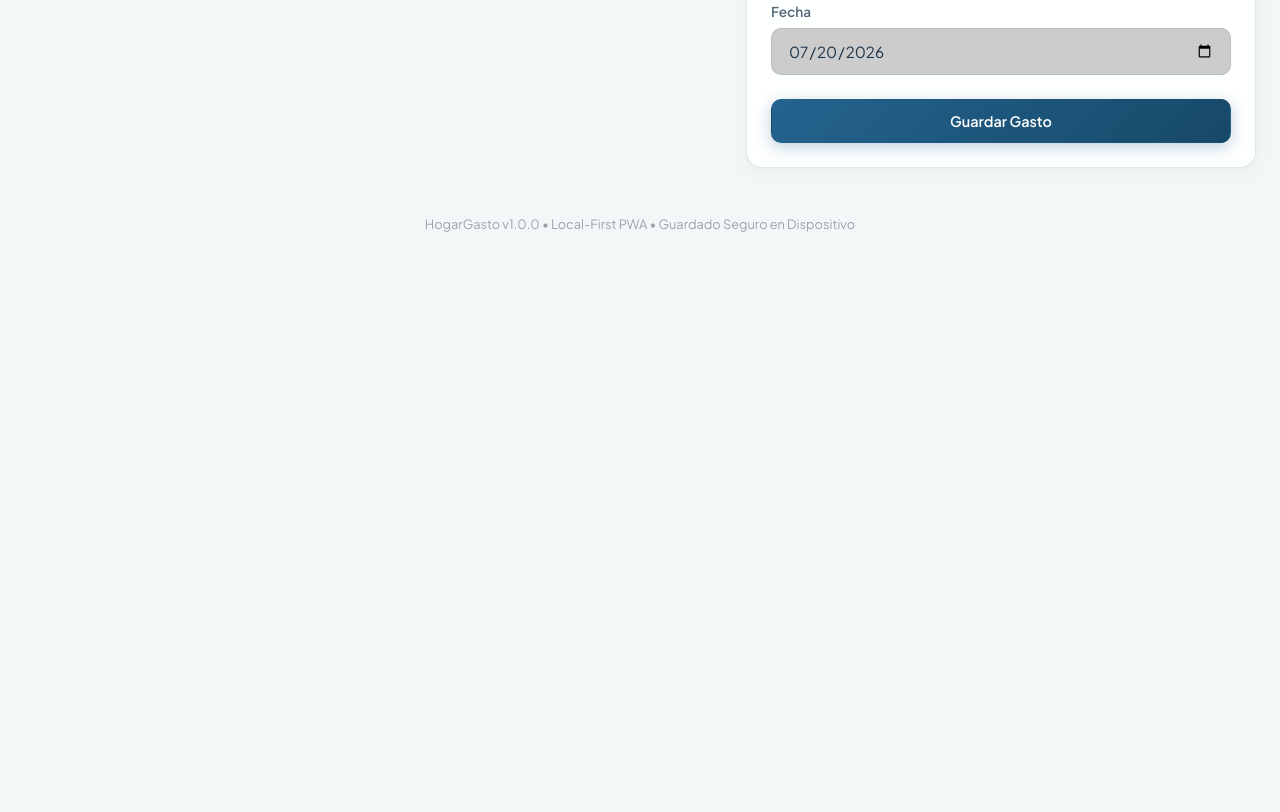
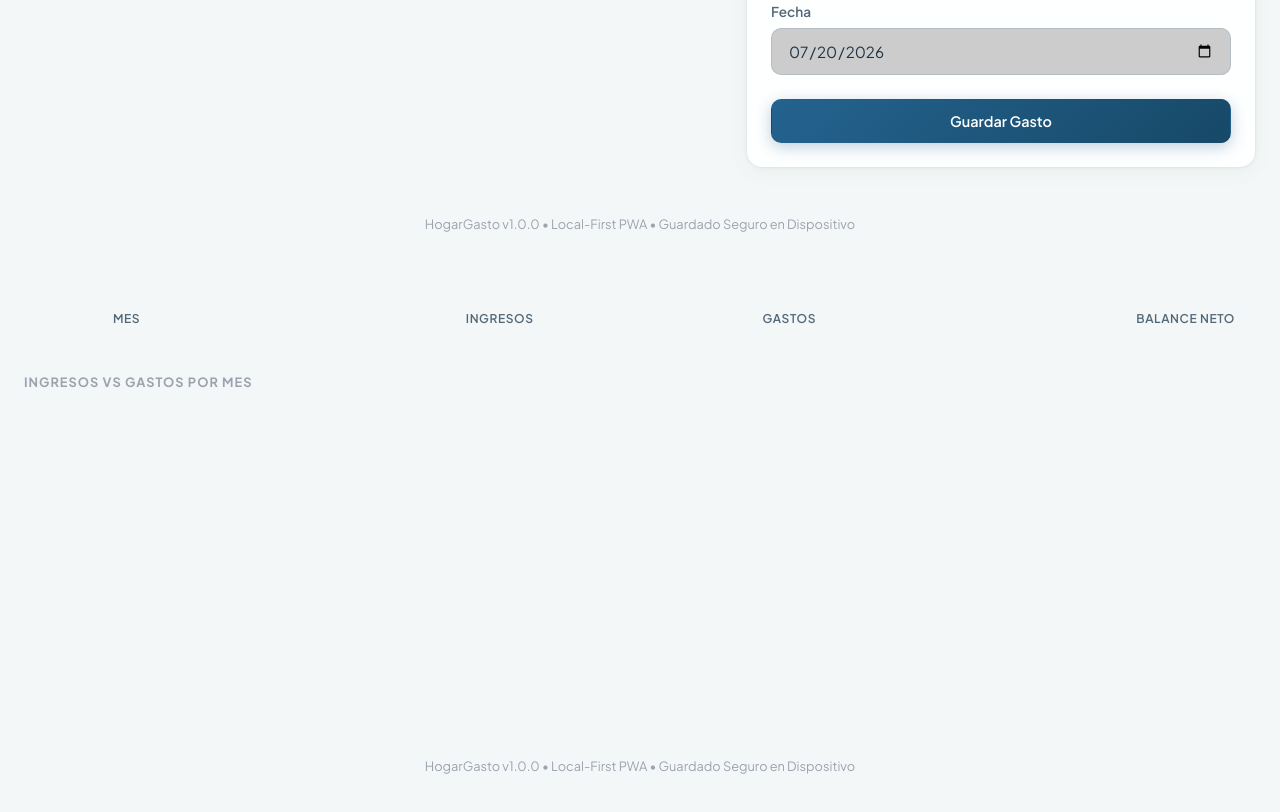
Before and after one commit to andersonjaimesortega-byte/hogar-gasto, a website: page index.html in a window 1280 px wide. Shown: the part 1215-2027 px from the top of the page. Before the commit the page ends 1559 px from the top, so only its background shows below. Drawn offline with nearby package versions, Linux system fonts and the light colour scheme.

Commit message:
Add files via upload

```diff
--- a/index.html
+++ b/index.html
@@ -305,12 +305,46 @@
         </footer>
     </div>
 
+            </div>
+            <div class="panel-content" style="margin-top: 1rem;">
+                <div class="table-responsive">
+                    <table class="summary-table">
+                        <thead>
+                            <tr>
+                                <th>Mes</th>
+                                <th class="text-right">Ingresos</th>
+                                <th class="text-right">Gastos</th>
+                                <th class="text-right">Balance Neto</th>
+                            </tr>
+                        </thead>
+                        <tbody id="monthly-summary-body">
+                            <!-- Carga dinámica -->
+                        </tbody>
+                    </table>
+                </div>
+
+                <!-- Gráfica mensual -->
+                <div style="margin-top: 2rem;">
+                    <p style="font-size: 0.8rem; font-weight: 700; text-transform: uppercase; letter-spacing: 1px; color: var(--text-muted); margin-bottom: 1rem;">Ingresos vs Gastos por Mes</p>
+                    <div style="position: relative; height: 280px;">
+                        <canvas id="monthlyChart"></canvas>
+                    </div>
+                </div>
+            </div>
+        </section>
+
+        <!-- Footer -->
+        <footer class="app-footer">
+            <p>HogarGasto v1.0.0 • Local-First PWA • Guardado Seguro en Dispositivo</p>
+        </footer>
+    </div>
+
     <!-- Supabase Sync Modal -->
     <div id="modal-sync" class="modal-overlay">
         <div class="glass-panel modal-container">
             <div class="panel-header">
                 <h3 class="panel-title">Sincronización en la Nube</h3>
-                <button id="btn-close-sync-modal" class="btn btn-secondary btn-icon" style="padding: 0.25rem; border-radius: 6px;">
+                <button id="btn-close-sync" class="btn btn-secondary btn-icon" style="padding: 0.25rem; border-radius: 6px;">
                     <i data-lucide="x" style="width: 16px; height: 16px;"></i>
                 </button>
             </div>
@@ -331,11 +365,6 @@
                 <button id="btn-save-sync" class="btn btn-primary">Conectar y Sincronizar</button>
             </div>
         </div>
-    </div>
-
-    <!-- Floating Action Button -->
-    <div id="fab-add" class="fab" title="Agregar gasto/ingreso">
-      <i data-lucide="plus"></i>
     </div>
 
     <!-- Quick Add Modal (hidden by default) -->
```
